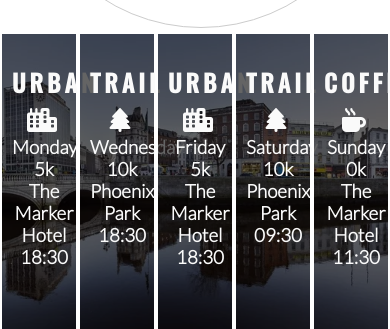
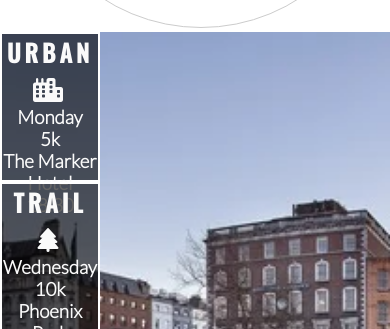
Before and after one commit to alanjameschapman/love-running, a plain HTML site: page index.html in a window 390 px wide. Shown: the part 1888-2217 px from the top of the page. Drawn offline with nearby package versions, Linux system fonts and the light colour scheme.

Commit message:
style the meetup times for tablet and mobile screens

```diff
--- a/assets/css/style.css
+++ b/assets/css/style.css
@@ -263,8 +263,7 @@ footer {
         margin: 0;
     }
 
-    #left-about,
-    #right-about {
+    #left-about, #right-about {
         width: 100%;
         float: left;
         padding: 0;
@@ -274,6 +273,13 @@ footer {
         clear: both;
         width: 100%;
         float: left;
+        padding: 0;
+    }
+
+    #times > div {
+        width: 100px;
+        clear: both;
+        height: 150px;
         padding: 0;
     }
 
```
